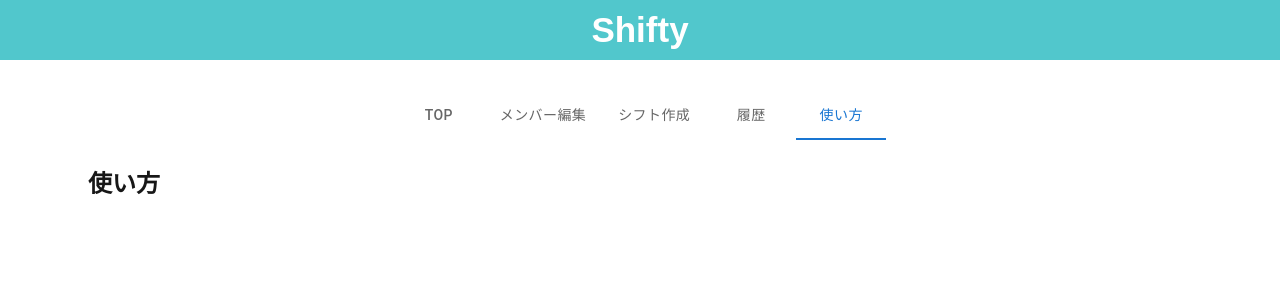
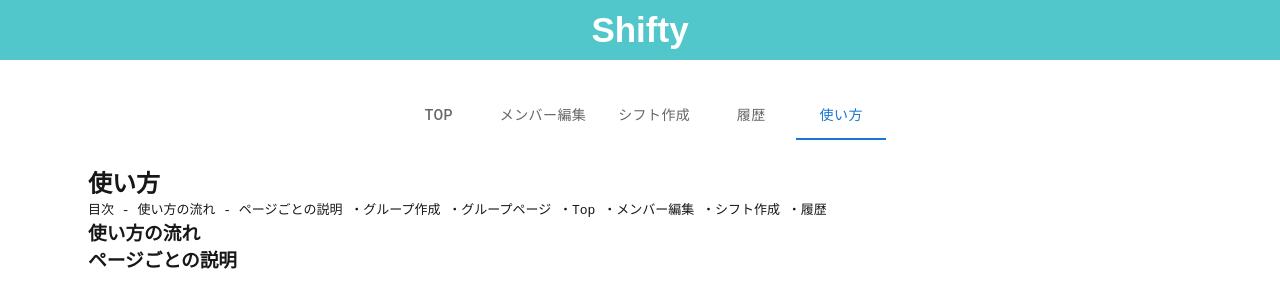
Before and after one commit to yuuri-dev/Shityj-app0507, a Next.js app: page /group/1/groupPage in a window 1280 px wide. Both pictures are taken after a click on the tab "使い方". Shown: the top 308 px of the page. Built offline with nearby package versions, Linux system fonts and the light colour scheme; no server answers; the database is empty.

Commit message:
大まかな流れを実装。

```diff
--- a/src/components/UsageGuide/index.jsx
+++ b/src/components/UsageGuide/index.jsx
@@ -2,10 +2,23 @@ import React from 'react'
 
 const UsageGuide = () => {
   return (
+    <div>
+      <h2>使い方</h2>
+      <pre>
+        目次 - 使い方の流れ - ページごとの説明 ・グループ作成 ・グループページ
+        ・Top ・メンバー編集 ・シフト作成 ・履歴
+      </pre>
+      {/* 使い方の流れ */}
       <div>
-          <h2>使い方</h2>
+        <h3>使い方の流れ</h3>
+      </div>
+
+      {/* ページごとの説明 */}
+      <div>
+        <h3>ページごとの説明</h3>
+      </div>
     </div>
-  )
+  );
 }
 
 export default UsageGuide
```
